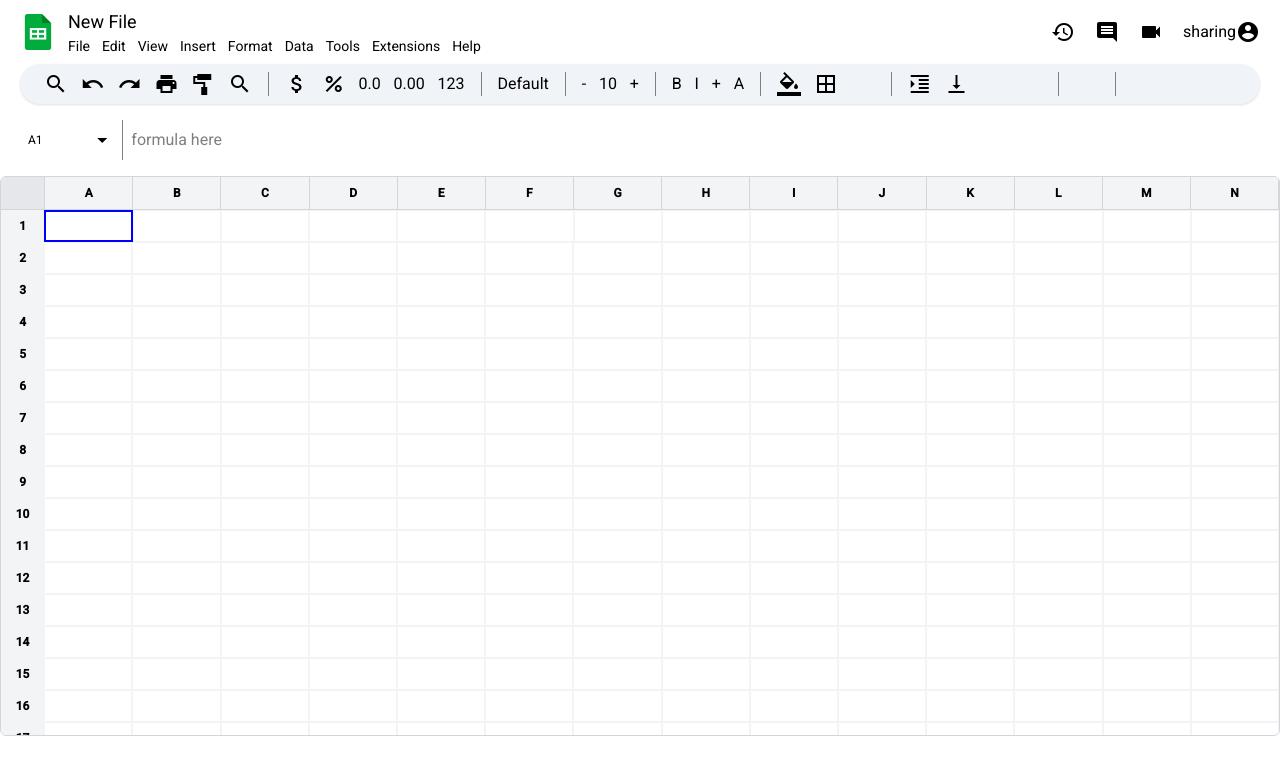
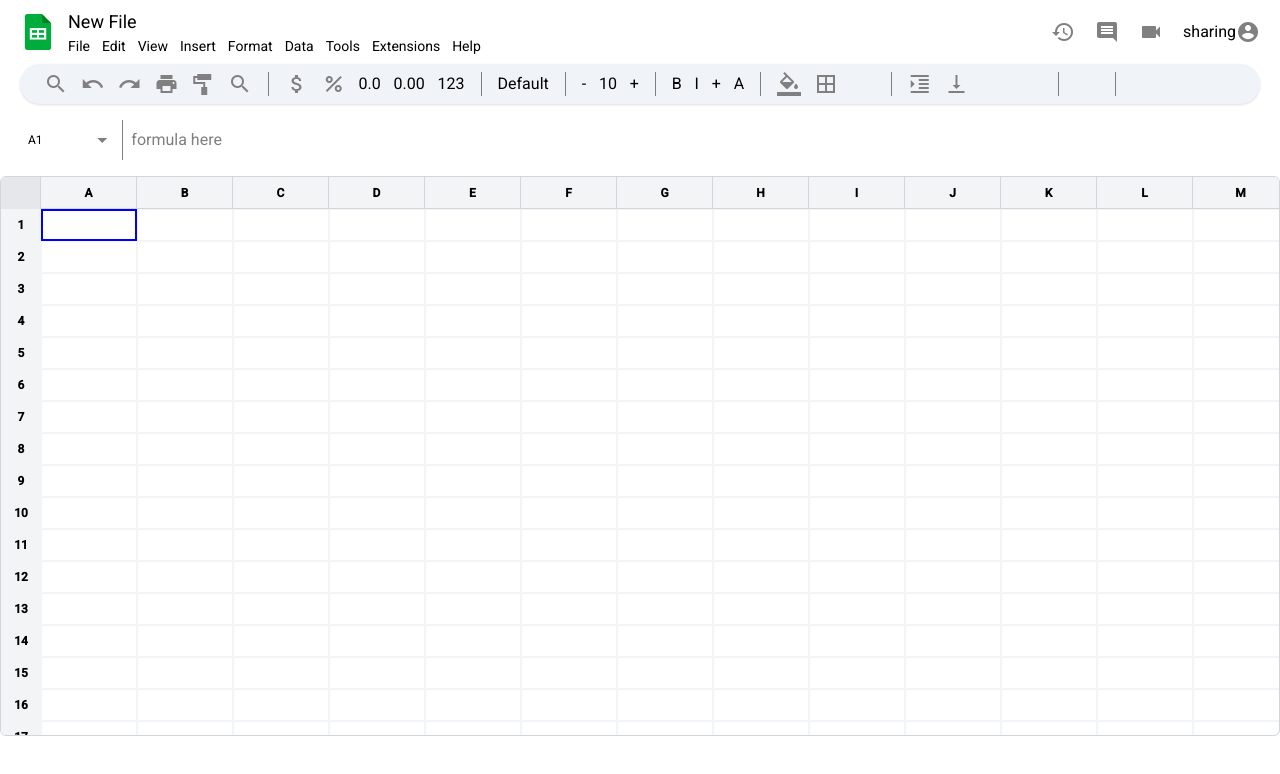
Before and after one commit to rajindersinghsodhi/google-sheets-clone, an Angular app: page /spreadsheet/1 in a window 1280 px wide. Shown: the top 774 px of the page. Built offline with nearby package versions, Linux system fonts and the light colour scheme.

Commit message:
Feature(spreadsheet-body): UI updated

```diff
--- a/src/app/util-components/formula-component/formula-component.component.html
+++ b/src/app/util-components/formula-component/formula-component.component.html
@@ -4,6 +4,6 @@
         <mat-icon>arrow_drop_down</mat-icon>
     </div>
     <div class="sheet-formula-body flex items-center w-11/12">
-        <textarea name="formula" id="formula-bar" class="w-full outline-none p-2 resize-none hide-scrollbar" style="max-height: 5vh;" placeholder="formula here"></textarea>
+        <input name="formula" id="formula-bar" class="w-full outline-none p-2 resize-none hide-scrollbar" style="max-height: 5vh;" placeholder="formula here"/>
     </div>
 </div>
--- a/src/app/util-components/spreadsheet-body/spreadsheet-body.component.html
+++ b/src/app/util-components/spreadsheet-body/spreadsheet-body.component.html
@@ -1,17 +1,17 @@
 <div class="spreadsheet-container relative border border-gray-300 rounded-md overflow-auto w-full h-[70vh]">
     <!-- Header Row (Sticky) -->
-    <div class="flex sticky top-0 bg-gray-100 border-b border-gray-300 z-10">
-        <div class="w-12 h-8 flex items-center justify-center bg-gray-200 border-r border-gray-300"></div>
-        <div *ngFor="let col of columns" class="w-24 h-8 flex items-center justify-center border-r border-gray-300 text-xs font-bold">
+    <div class="flex sticky top-0 z-10">
+        <div class="min-w-10 max-w-10 h-8 flex items-center justify-center bg-gray-200 border-r border-gray-300"></div>
+        <div *ngFor="let col of columns" class="min-w-24 max-w-24 h-8 flex items-center justify-center border-r border-gray-300 text-xs font-bold bg-gray-100 border-b border-gray-300">
             {{ col }}
         </div>
     </div>
 
     <!-- Rows -->
     <div class="spreadsheet-body">
-        <div *ngFor="let row of rows; let rowIndex = index" class="flex ">
+        <div *ngFor="let row of rows; let rowIndex = index" class="flex">
             <!-- Row Number -->
-            <div class="w-12 h-8 flex items-center justify-center bg-gray-100 text-xs font-bold">
+            <div class="stick   y left-0 min-w-10 max-w-10 h-8 flex items-center justify-center text-xs font-bold bg-gray-100">
                 {{ rowIndex + 1 }}
             </div>
 
@@ -19,7 +19,7 @@
             <div
                 *ngFor="let cell of row; let colIndex = index"
                 contenteditable="true"
-                class="cell w-24 h-8 px-2 flex items-center focus:outline-none border border-gray-100"
+                class="cell min-w-24 max-w-24 h-8 flex items-center focus:outline-none border border-gray-100"
                 (keydown)="handleKeydown($event, rowIndex, colIndex)"
                 (click)="handleClick(rowIndex, colIndex)"
                 [ngStyle]="{ 'border': (selectedCellIndex === rowIndex * totalCols + colIndex) ? '2px solid blue' : '' }"
--- a/src/app/util-components/spreadsheet-body/spreadsheet-body.component.ts
+++ b/src/app/util-components/spreadsheet-body/spreadsheet-body.component.ts
@@ -10,8 +10,11 @@ import { SharedService } from '../../services/shared.service';
   styleUrl: './spreadsheet-body.component.css'
 })
 export class SpreadsheetBodyComponent {
-  columns = ['A', 'B', 'C', 'D', 'E', 'F', 'G', 'H', 'I', 'J', 'K', 'L', 'M', 'N']; // Unique column names
-  rows = Array.from({ length: 20 }, () => Array(this.columns.length).fill(''));
+  columns = [
+    'A', 'B', 'C', 'D', 'E', 'F', 'G', 'H', 'I', 'J', 'K', 'L', 'M', 'N',
+    'O', 'P', 'Q', 'R', 'S', 'T', 'U', 'V', 'W', 'X', 'Y', 'Z'
+  ]; // Unique column names
+  rows = Array.from({ length: 1000 }, () => Array(this.columns.length).fill(''));
   totalRows = this.rows.length;
   totalCols = this.columns.length; // 20 rows, dynamic column count
   cellElements: any;
@@ -47,13 +50,13 @@ export class SpreadsheetBodyComponent {
         if (colIndex + 1 < this.totalCols){
           newCol++
         }else{
-          const lastChar = this.columns[this.columns.length - 1]
-          const newCharCode = lastChar.charCodeAt(0) + 1;
-          const newChar = String.fromCharCode(newCharCode);
-          this.columns.push(newChar)
-          this.rows.forEach(row => row.push(''));
-          this.totalCols = this.columns.length;
-          newCol++;
+          // const lastChar = this.columns[this.columns.length - 1]
+          // const newCharCode = lastChar.charCodeAt(0) + 1;
+          // const newChar = String.fromCharCode(newCharCode);
+          // this.columns.push(newChar)
+          // this.rows.forEach(row => row.push(''));
+          // this.totalCols = this.columns.length;
+          // newCol++;
         }
         break;
       case "ArrowLeft":
@@ -63,9 +66,9 @@ export class SpreadsheetBodyComponent {
         if (rowIndex + 1 < this.totalRows){
           newRow++
         }else{
-          const newRowArray = new Array(this.columns.length).fill('');
-          this.rows.push(newRowArray);
-          this.totalRows = this.rows.length;
+          // const newRowArray = new Array(this.columns.length).fill('');
+          // this.rows.push(newRowArray);
+          // this.totalRows = this.rows.length;
         };
         break;
       case "ArrowUp":
--- a/src/styles.css
+++ b/src/styles.css
@@ -12,6 +12,12 @@ body { margin: 0; font-family: Roboto, "Helvetica Neue", sans-serif; }
   }
 
   /* Hide scrollbar for Firefox */
-  .hide-scrollbar {
-    scrollbar-width: none;
-  }
+.hide-scrollbar {
+  scrollbar-width: none;
+}
+
+.mat-icon{
+  color: gray;
+  fill: none!important;
+  font-variation-settings: 'FILL' 0;
+}
```
